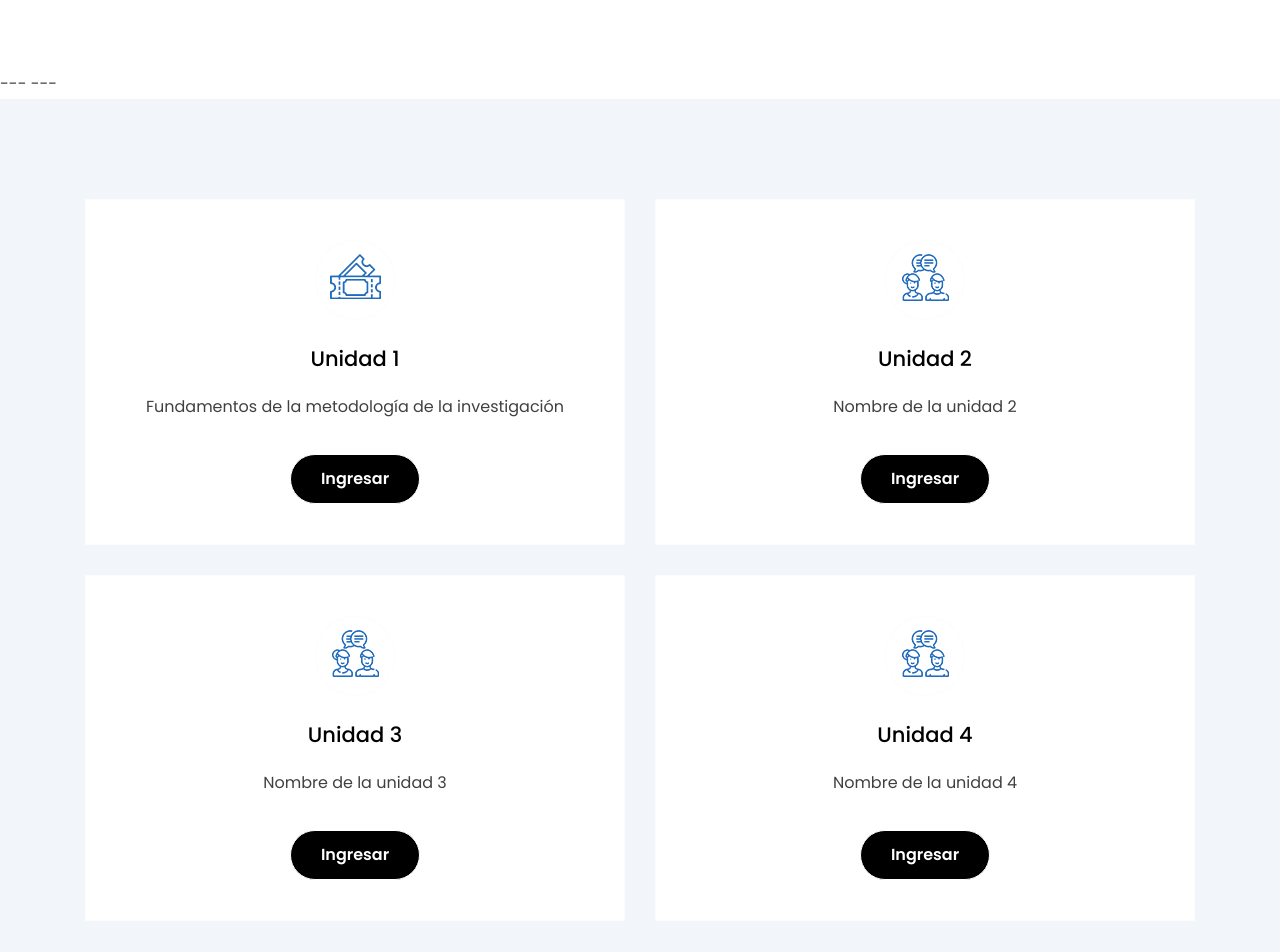
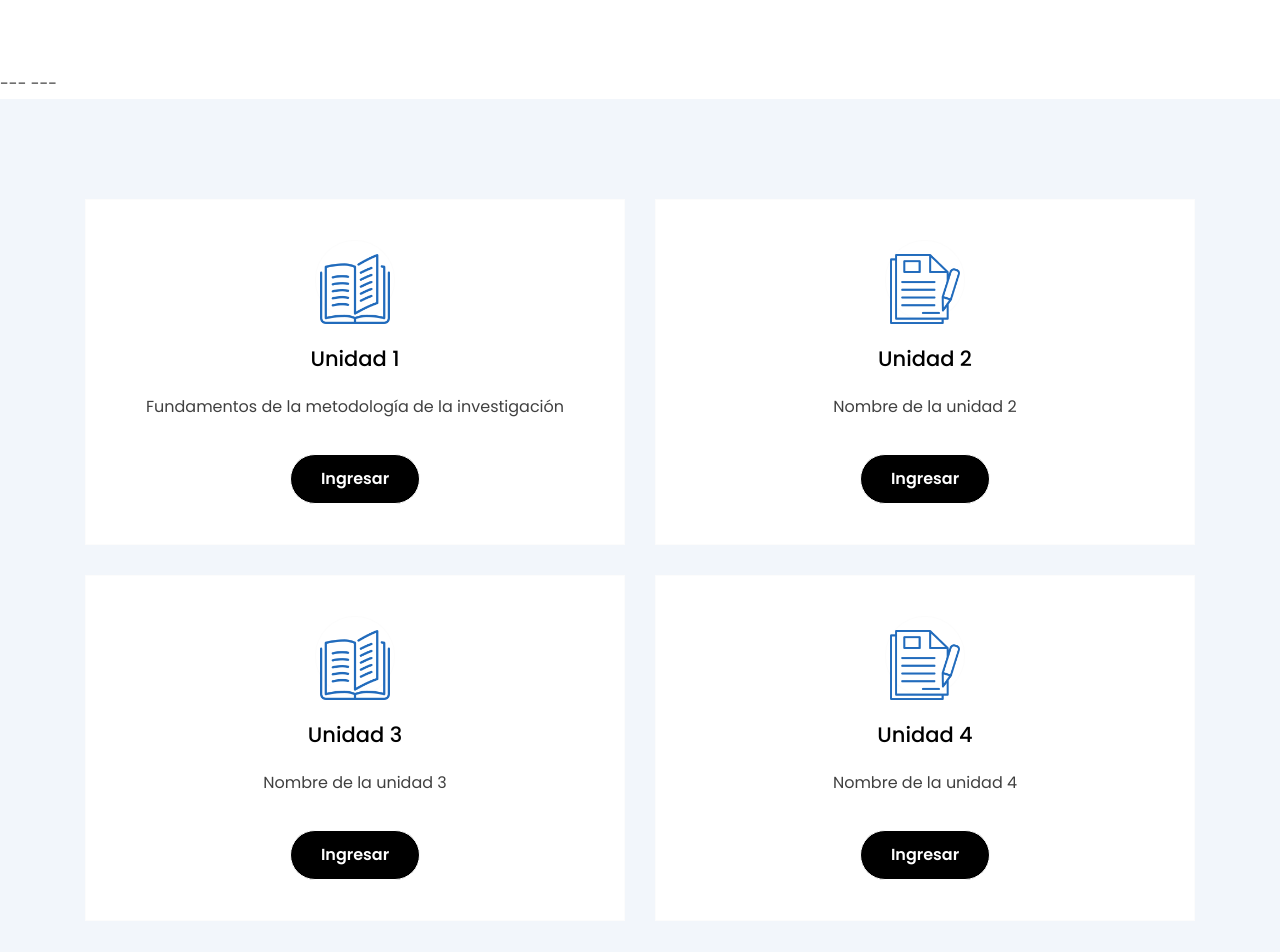
Before and after one commit to trazzos/upaded, a Jekyll site: the page built from _docs/up_presentacion.md, in a window 1280 px wide. Shown: the part 1262-2214 px from the top of the page. Built offline with Jekyll 4.4.1, drawn with Linux system fonts in a browser that asks for light colours.

Commit message:
Update from Forestry.io jrosales9@gmail.com updated _includes/support_area.html

```diff
--- a/_includes/support_area.html
+++ b/_includes/support_area.html
@@ -13,7 +13,7 @@
                 <div class="col-md-6">
                     <article class="looking-for-service wow fadeInLeft" data-wow-duration="1s">
                         <header class="looking-for-logo">
-                            <a href="#"><img src="{{site.baseurl}}/assets/images/looking-logo.png" alt="looking logo"></a>
+                            <a href="https://jeros9.github.io/upaded/docs/up_unidad1/"><img src="{{site.baseurl}}/assets/images/service-icon2.png" alt="Unidad 1"></a>
                         </header>
                         <footer class="looking-for-content">
                             <h4 class="heading-4"><a href="#">Unidad 1</a></h4>
@@ -25,11 +25,24 @@
                 <div class="col-md-6">
                     <article class="looking-for-service wow fadeInRight" data-wow-duration="1s">
                         <header class="looking-for-logo">
-                            <a href="#"><img src="{{site.baseurl}}/assets/images/looking-logo2.png" alt="looking logo"></a>
+                            <a href="https://jeros9.github.io/upaded/docs/up_unidad2/"><img src="{{site.baseurl}}/assets/images/service-icon3.png" alt="Unidad 2"></a>
                         </header>
                         <footer class="looking-for-content">
                             <h4 class="heading-4"><a href="https://support.themeix.com/portal/community/newtopic">Unidad 2</a></h4>
                             <p> Nombre de la unidad 2 </p>
+                            <a href="https://jeros9.github.io/upaded/docs/up_unidad2/" class="btn-style3 btn mt-3">Ingresar</a>
+                        </footer>
+                    </article>
+                </div>
+
+                <div class="col-md-6">
+                    <article class="looking-for-service wow fadeInRight" data-wow-duration="1s">
+                        <header class="looking-for-logo">
+                            <a href="https://jeros9.github.io/upaded/docs/up_unidad3/"><img src="{{site.baseurl}}/assets/images/service-icon2.png" alt="Unidad 3"></a>
+                        </header>
+                        <footer class="looking-for-content">
+                            <h4 class="heading-4"><a href="https://support.themeix.com/portal/community/newtopic">Unidad 3</a></h4>
+                            <p> Nombre de la unidad 3 </p>
                             <a href="https://jeros9.github.io/upaded/docs/up_unidad3/" class="btn-style3 btn mt-3">Ingresar</a>
                         </footer>
                     </article>
@@ -38,20 +51,7 @@
                 <div class="col-md-6">
                     <article class="looking-for-service wow fadeInRight" data-wow-duration="1s">
                         <header class="looking-for-logo">
-                            <a href="#"><img src="{{site.baseurl}}/assets/images/looking-logo2.png" alt="looking logo"></a>
-                        </header>
-                        <footer class="looking-for-content">
-                            <h4 class="heading-4"><a href="https://support.themeix.com/portal/community/newtopic">Unidad 3</a></h4>
-                            <p> Nombre de la unidad 3 </p>
-                            <a href="https://jeros9.github.io/upaded/docs/up_unidad2/" class="btn-style3 btn mt-3">Ingresar</a>
-                        </footer>
-                    </article>
-                </div>
-
-                <div class="col-md-6">
-                    <article class="looking-for-service wow fadeInRight" data-wow-duration="1s">
-                        <header class="looking-for-logo">
-                            <a href="#"><img src="{{site.baseurl}}/assets/images/looking-logo2.png" alt="looking logo"></a>
+                            <a href="https://jeros9.github.io/upaded/docs/up_unidad4/"><img src="{{site.baseurl}}/assets/images/service-icon3.png" alt="Unidad 4"></a>
                         </header>
                         <footer class="looking-for-content">
                             <h4 class="heading-4"><a href="https://support.themeix.com/portal/community/newtopic">Unidad 4</a></h4>
```
